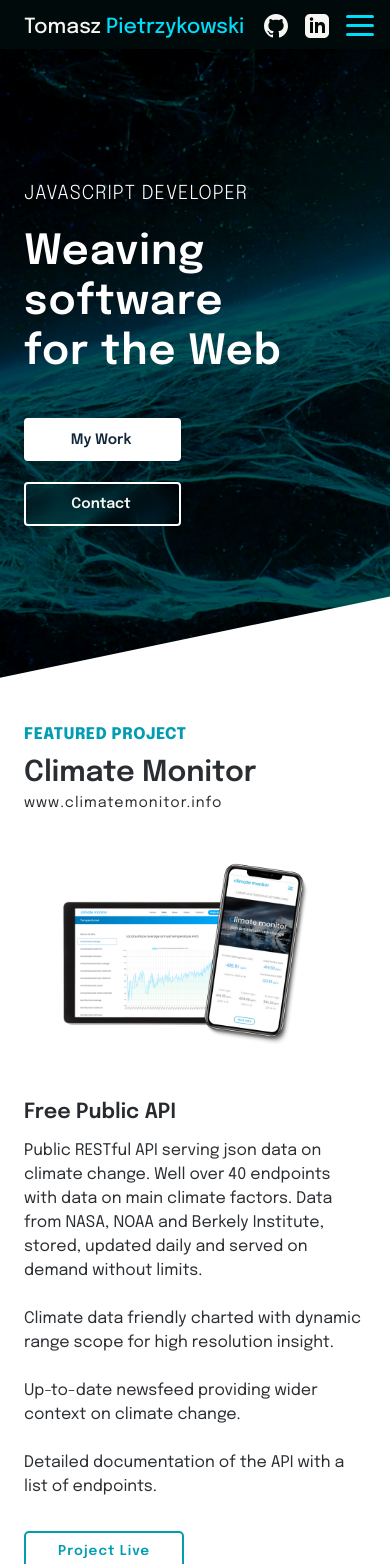
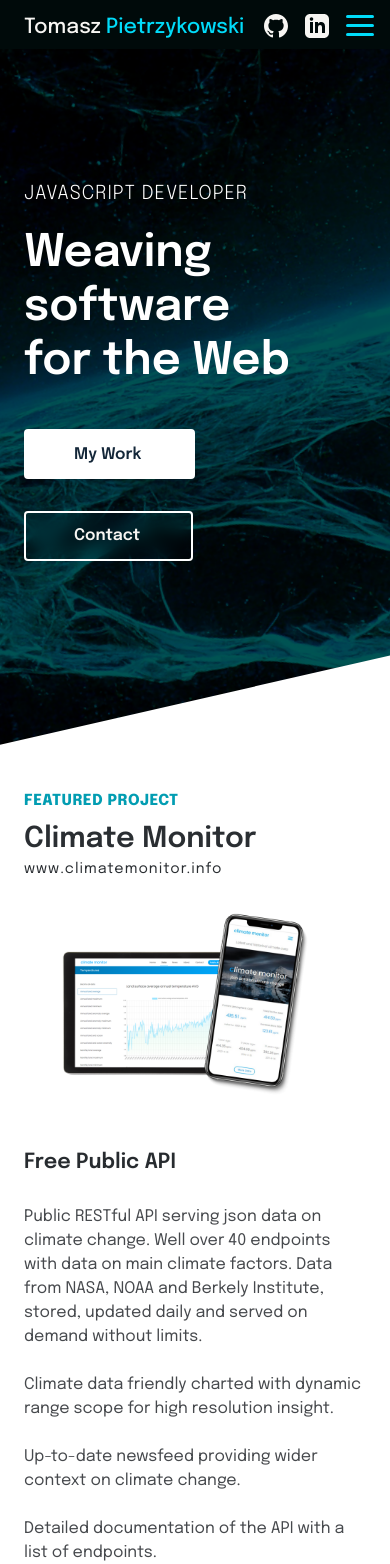
Before and after one commit to TomaszPietrzykowski/portfolio-next, a Next.js app: page / in a window 390 px wide. Shown: the top 1564 px of the page. Built offline with nearby package versions, Linux system fonts and the light colour scheme.

Commit message:
mobile functionality and styles reworked

```diff
--- a/components/Hero.js
+++ b/components/Hero.js
@@ -1,4 +1,5 @@
 import styles from '../styles/Home.module.css'
+import Link from 'next/link'
 
 const Hero = () => {
   return (
@@ -11,8 +12,16 @@ const Hero = () => {
           for the Web
         </h1>
         <div className={styles.btnContainers}>
-          <button className={styles.cta}>My Work</button>
-          <button className={styles.ctaSecondary}>Contact</button>
+          <Link href='/projects'>
+            <a>
+              <button className={styles.cta}>My Work</button>
+            </a>
+          </Link>
+          <Link href='/contact'>
+            <a>
+              <button className={styles.ctaSecondary}>Contact</button>
+            </a>
+          </Link>
         </div>
       </div>
     </main>
--- a/components/Layout/Navbar.js
+++ b/components/Layout/Navbar.js
@@ -9,10 +9,14 @@ const Navbar = () => {
   return (
     <header className={styles.navbar}>
       <div className={styles.flex}>
-        <div className={styles.logo}>
-          <span className={styles.firstname}>Tomasz</span>
-          <span className={styles.lastname}> Pietrzykowski</span>
-        </div>
+        <Link href='/'>
+          <a>
+            <div className={styles.logo}>
+              <span className={styles.firstname}>Tomasz</span>
+              <span className={styles.lastname}> Pietrzykowski</span>
+            </div>
+          </a>
+        </Link>
         <nav>
           <ul className={styles.nav}>
             <li>
--- a/styles/Featured.module.css
+++ b/styles/Featured.module.css
@@ -73,6 +73,7 @@
   line-height: 1.5;
   font-weight: 400;
   color: inherit;
+  opacity: 0.87;
 }
 .featuredBtnsContainer {
   display: flex;
@@ -174,8 +175,8 @@
   }
   .featuredBtn,
   .featuredBtn2 {
-    padding: 0.7rem 2rem;
-    font-size: 0.85rem;
+    padding: 0.8rem 2.2rem;
+    font-size: 1rem;
     font-weight: 600;
   }
 }
@@ -188,13 +189,14 @@
     width: 100%;
   }
   .image {
-    width: 80%;
+    width: 90%;
+    margin: 0 auto;
   }
 
   .featured2 {
     margin-top: -3rem;
-    padding: 9rem 1.5rem 5rem;
-    clip-path: polygon(0 6%, 100% 0, 100% 100%, 0% 100%);
+    padding: 7.5rem 1.5rem 5rem;
+    clip-path: polygon(0 5%, 100% 0, 100% 100%, 0% 100%);
   }
   .featured1 {
     margin: 0;
@@ -205,7 +207,7 @@
   }
   .imgMobile {
     display: block;
-    margin: 3rem 0;
+    margin: 2rem 0 3rem;
   }
   .featuredRight {
     display: none;
@@ -219,6 +221,7 @@
     font-weight: 800;
     letter-spacing: 0.5px;
     margin-bottom: 1rem;
+    font-size: 0.95rem;
   }
   .featuredWww {
     font-size: 0.9rem;
@@ -227,7 +230,7 @@
   }
   .featuredSubhead {
     font-size: 1.3rem;
-    margin-bottom: 1rem;
+    margin-bottom: 2rem;
   }
   .featuredBtnsContainer {
     margin: 2rem 0;
--- a/styles/Home.module.css
+++ b/styles/Home.module.css
@@ -32,7 +32,7 @@
   font-weight: 300;
   letter-spacing: 4px;
   color: white;
-  text-shadow: 0px 0px 2px var(--persianBlue);
+  white-space: nowrap;
 }
 .btnContainers {
   margin-bottom: 12rem;
@@ -98,7 +98,7 @@
     letter-spacing: 2px;
   }
   .btnContainers {
-    margin-bottom: 8rem;
+    margin-bottom: 10rem;
   }
   .cta,
   .ctaSecondary {
@@ -121,8 +121,7 @@
     padding: 1.5rem;
   }
   .title {
-    font-size: 2.6rem;
-    letter-spacing: 1px;
+    font-size: 2.8rem;
   }
   .subtitle {
     font-size: 1.3rem;
@@ -146,10 +145,14 @@
   }
   .cta,
   .ctaSecondary {
-    padding: 0.8rem 3rem 0.8rem 2.8rem;
+    padding: 0.9rem 3.2rem 0.9rem 3rem;
+    font-size: 1rem;
+    font-weight: 600;
+    letter-spacing: unset;
+    border-radius: 4px;
   }
   .ctaSecondary {
     margin-left: 0;
-    margin-top: 1.3rem;
+    margin-top: 2rem;
   }
 }
--- a/styles/Layout.module.css
+++ b/styles/Layout.module.css
@@ -271,7 +271,7 @@
   .footerNav li {
     padding: 0.5rem;
     border-right: none;
-    font-size: 1rem;
+    font-size: 1.1rem;
   }
   .footerNav li:nth-of-type(5),
   .footerNav li:nth-of-type(6) {
```
Also changed, not shown: pages/contact/index.js (+0 -9 lines), styles/Contact.module.css (+4 -6 lines).
